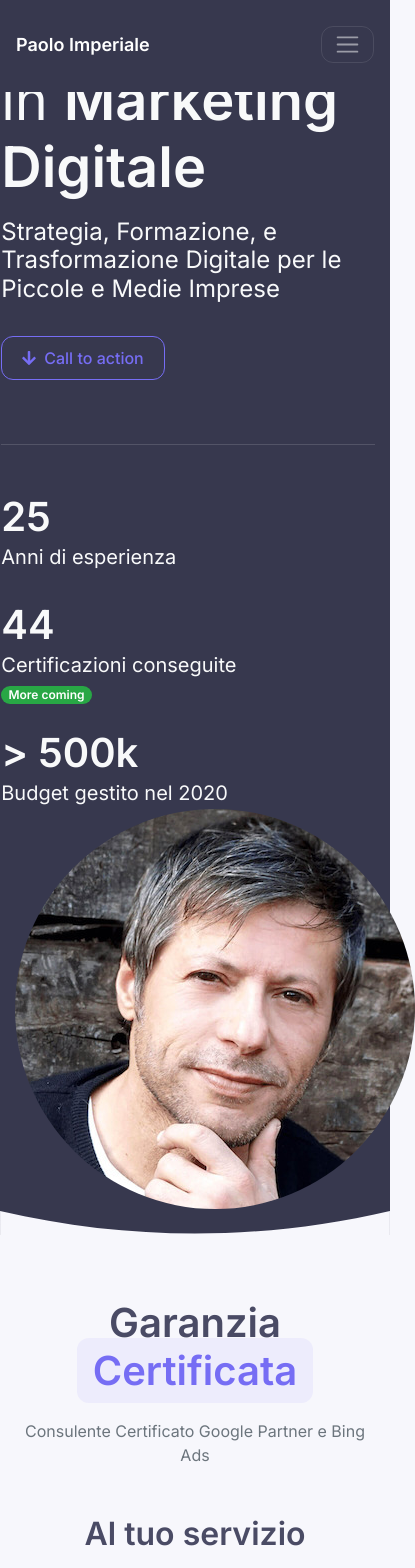
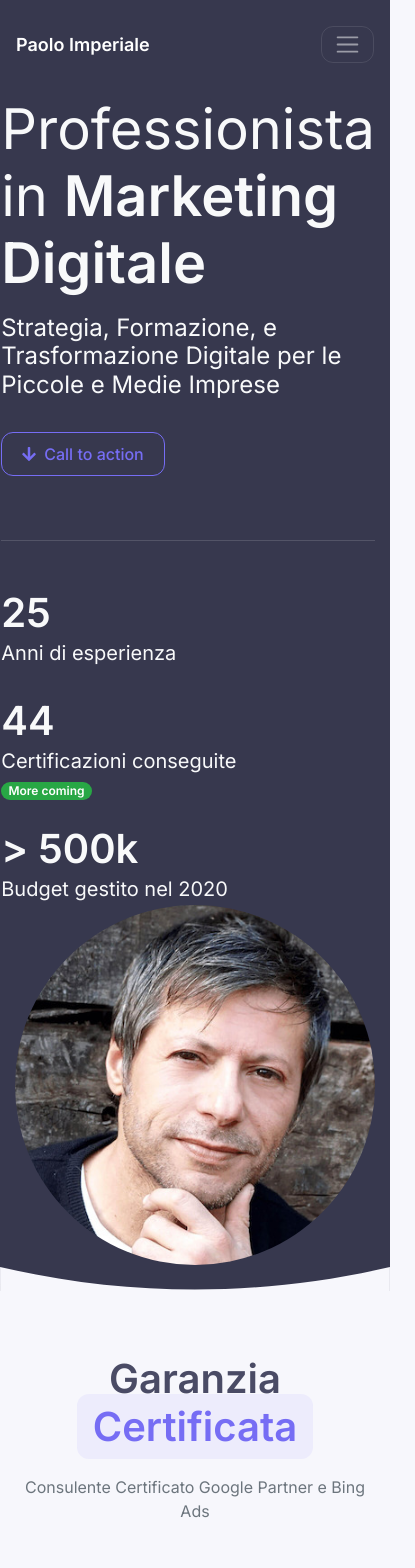
Before and after one commit to mfonsatti/nextjs, a Next.js app: page / in a window 390 px wide. Shown: the top 1568 px of the page, 415 px wide, since content can reach past the window. Built offline with nearby package versions, Linux system fonts and the light colour scheme.

Commit message:
fixed padding of header in mobile

```diff
--- a/pages/index.js
+++ b/pages/index.js
@@ -129,7 +129,7 @@ export default function Home() {
       <main>
         <section
           style={{ backgroundColor: "#37384e" }}
-          className="pt-lg-5 mt-lg-5"
+          className="pt-5 mt-5"
         >
           <div className="container-fluid">
             <div className="row">
@@ -178,7 +178,7 @@ export default function Home() {
               <div className="col-lg-6">
                 <img
                   src="/paolo-imperiale.jpg"
-                  className="selfie rounded-circle"
+                  className="selfie rounded-circle img-fluid"
                 />
               </div>
             </div>
```
